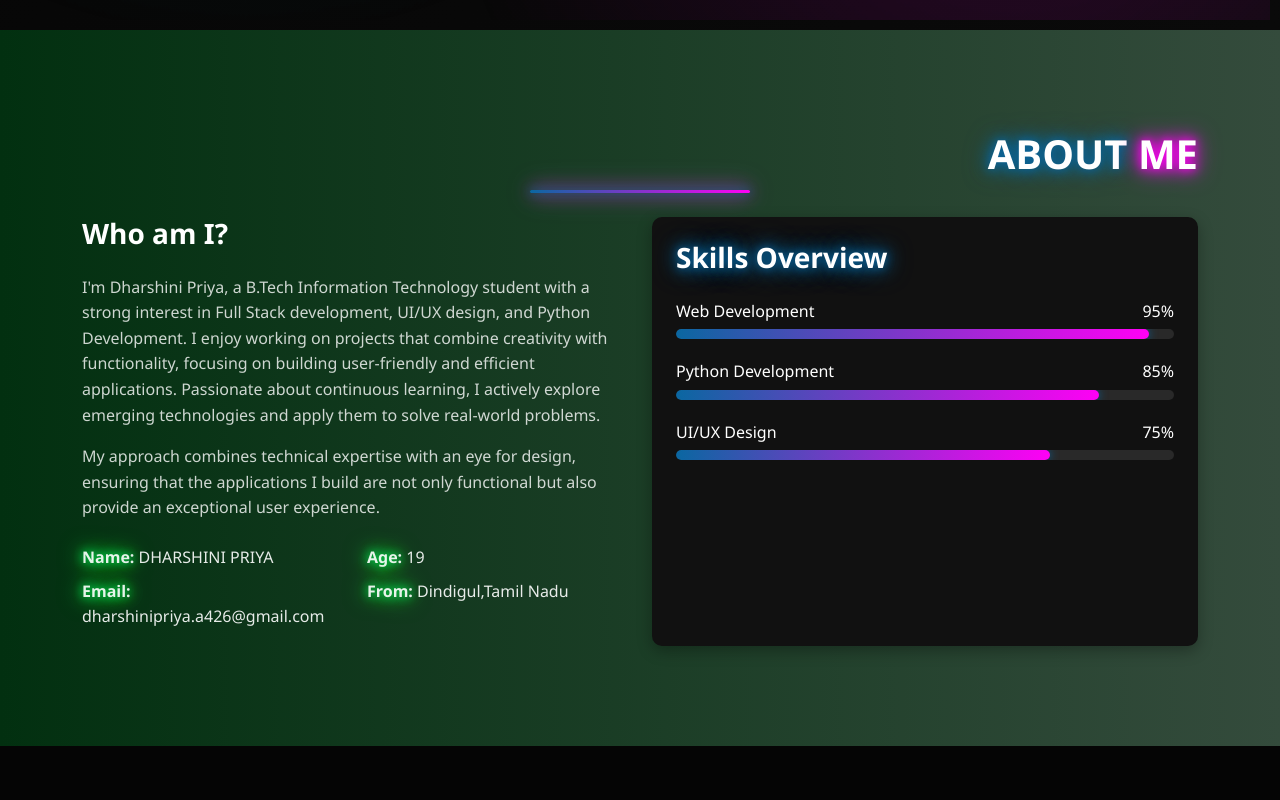
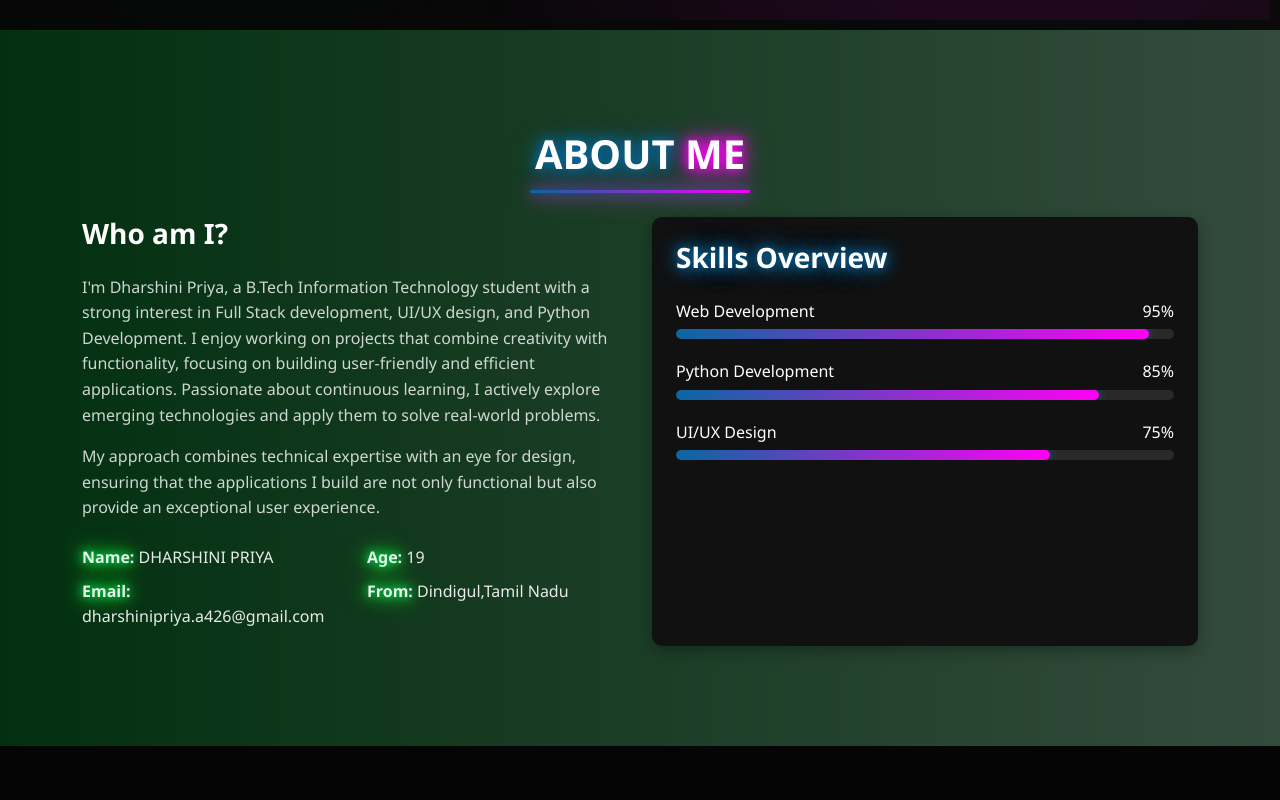
Before and after one commit to dharshu2303/Portfolio-dharshini, a React (Create React App) app: page / in a window 1280 px wide. Shown: the part 840-1640 px from the top of the page. Built offline with nearby package versions, Linux system fonts and the light colour scheme.

Commit message:
Update responsive.css

```diff
--- a/src/styles/responsive.css
+++ b/src/styles/responsive.css
@@ -67,7 +67,7 @@ body {
    --------------------------- */
 /* default: keep existing left alignment for larger screens */
 .section-title {
-  text-align: right;
+  text-align: center;
   margin-bottom: 1.5rem;
 }
 
```
